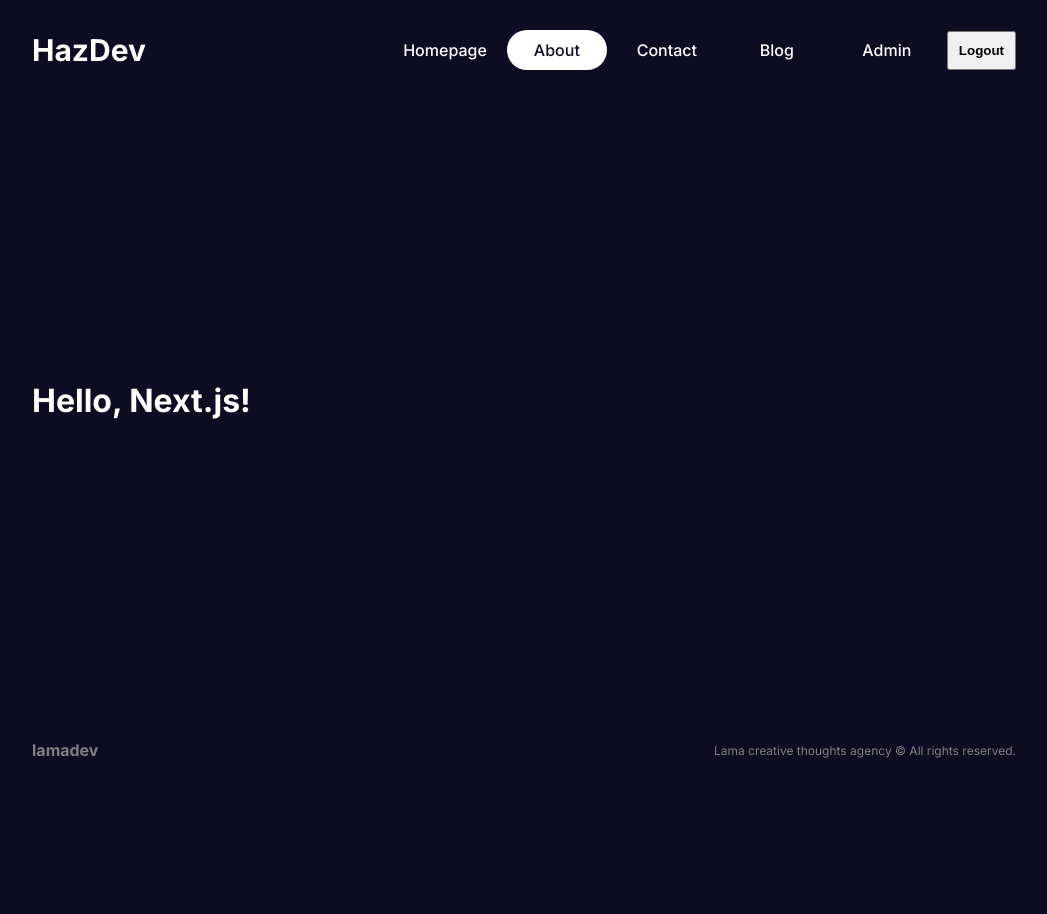
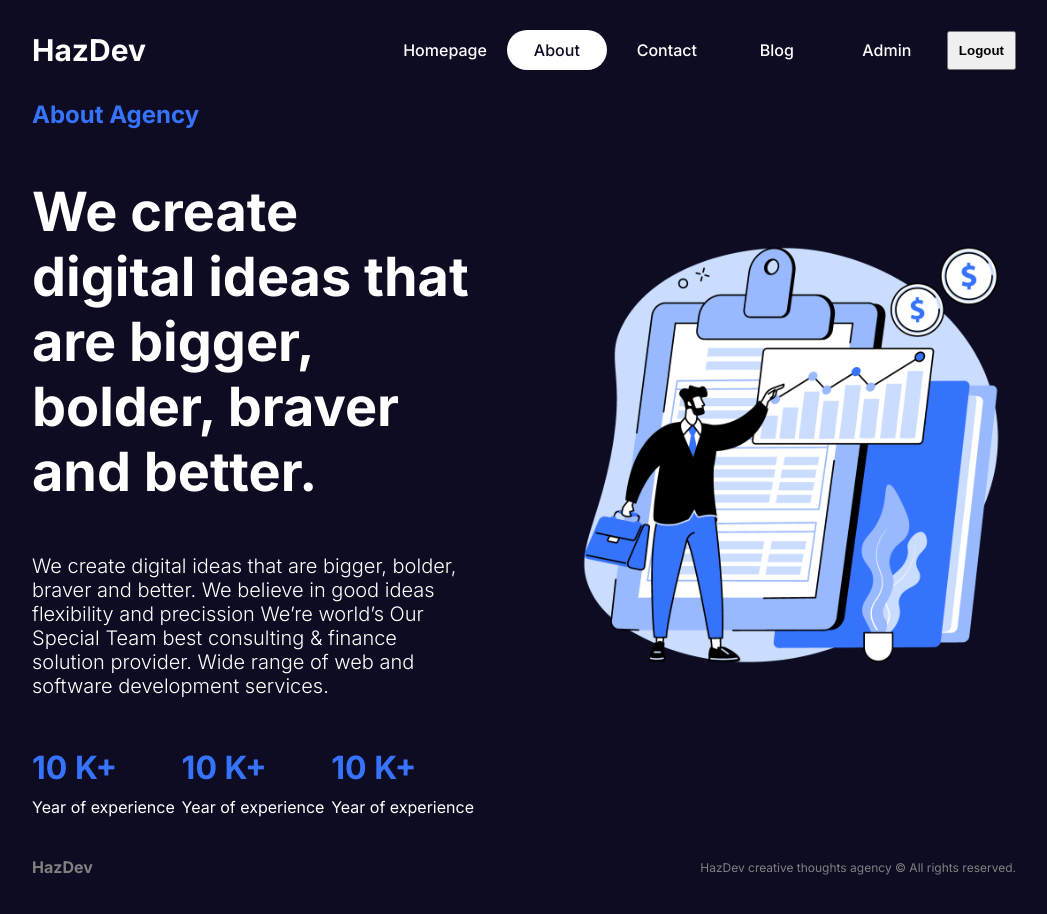
Before and after one commit to Haizom/HazDev, a Next.js app: page /about in a window 1280 px wide. Shown: the top 914 px of the page, without its empty margins (116-1163 px from the left). Before the commit the page ends 800 px from the top, so only its background shows below. Built offline with nearby package versions, Linux system fonts and the light colour scheme.

Commit message:
about and contact pages

```diff
--- a/app/Components/Footer/Footer.tsx
+++ b/app/Components/Footer/Footer.tsx
@@ -3,9 +3,9 @@
 const Footer = () => {
   return (
     <div className={styles.container}>
-      <div className={styles.logo}>lamadev</div>
+      <div className={styles.logo}>HazDev</div>
       <div className={styles.text}>
-        Lama creative thoughts agency © All rights reserved.
+        HazDev creative thoughts agency © All rights reserved.
       </div>
     </div>
   );
--- /dev/null
+++ b/app/about/about.module.css
@@ -0,0 +1,61 @@
+.container {
+    display: flex;
+    gap: 100px;
+  }
+
+  .textContainer {
+    flex: 1;
+    display: flex;
+    flex-direction: column;
+    gap: 50px;
+  }
+
+  .subtitle{
+    color:var(--btn)
+  }
+
+  .title{
+    font-size: 54px;
+  }
+
+  .desc{
+    font-size: 20px;
+    font-weight: 300;
+  }
+
+  .boxes{
+    display: flex;
+    align-items: center;
+    justify-content: space-between;
+  }
+
+  .box{
+    display: flex;
+    flex-direction: column;
+    gap: 10px;
+  }
+
+  .box h1{
+    color: var(--btn);
+  }
+
+  .imgContainer {
+    flex: 1;
+    position: relative;
+  }
+
+  .img{
+    object-fit: contain;
+  }
+
+  @media (max-width: 768px) {
+    .container {
+      flex-direction: column;
+      text-align: center;
+    }
+
+    .boxes{
+      flex-direction: column;
+      gap: 50px;
+    }
+  }
--- a/app/about/page.tsx
+++ b/app/about/page.tsx
@@ -1,3 +1,53 @@
-export default function AboutPage() {
-  return <h1>Hello, Next.js!</h1>
-}
+import Image from "next/image";
+import styles from "./about.module.css";
+
+export const metadata = {
+  title: "About Page",
+  description: "About description",
+};
+
+
+const AboutPage = () => {
+
+  // console.log("lets check where it works")
+  return (
+    <div className={styles.container}>
+      <div className={styles.textContainer}>
+        <h2 className={styles.subtitle}>About Agency</h2>
+        <h1 className={styles.title}>
+          We create digital ideas that are bigger, bolder, braver and better.
+        </h1>
+        <p className={styles.desc}>
+          We create digital ideas that are bigger, bolder, braver and better. We
+          believe in good ideas flexibility and precission We’re world’s Our
+          Special Team best consulting & finance solution provider. Wide range
+          of web and software development services.
+        </p>
+        <div className={styles.boxes}>
+          <div className={styles.box}>
+            <h1>10 K+</h1>
+            <p>Year of experience</p>
+          </div>
+          <div className={styles.box}>
+            <h1>10 K+</h1>
+            <p>Year of experience</p>
+          </div>
+          <div className={styles.box}>
+            <h1>10 K+</h1>
+            <p>Year of experience</p>
+          </div>
+        </div>
+      </div>
+      <div className={styles.imgContainer}>
+        <Image
+          src="/about.png"
+          alt="About Image"
+          fill
+          className={styles.img}
+        />
+      </div>
+    </div>
+  );
+};
+
+export default AboutPage;
--- a/app/layout.tsx
+++ b/app/layout.tsx
@@ -3,7 +3,7 @@
 import "./globals.css";
 import React from 'react'
 import Navbar from "./Components/Navbar/Navbar";
-import Footer from "./Components/Footer/footer";
+import Footer from "./Components/Footer/Footer";
 
 const inter = Inter({ subsets: ["latin"] });
 
```
Also changed, not shown: public/about.png (added), public/contact.png (added).
